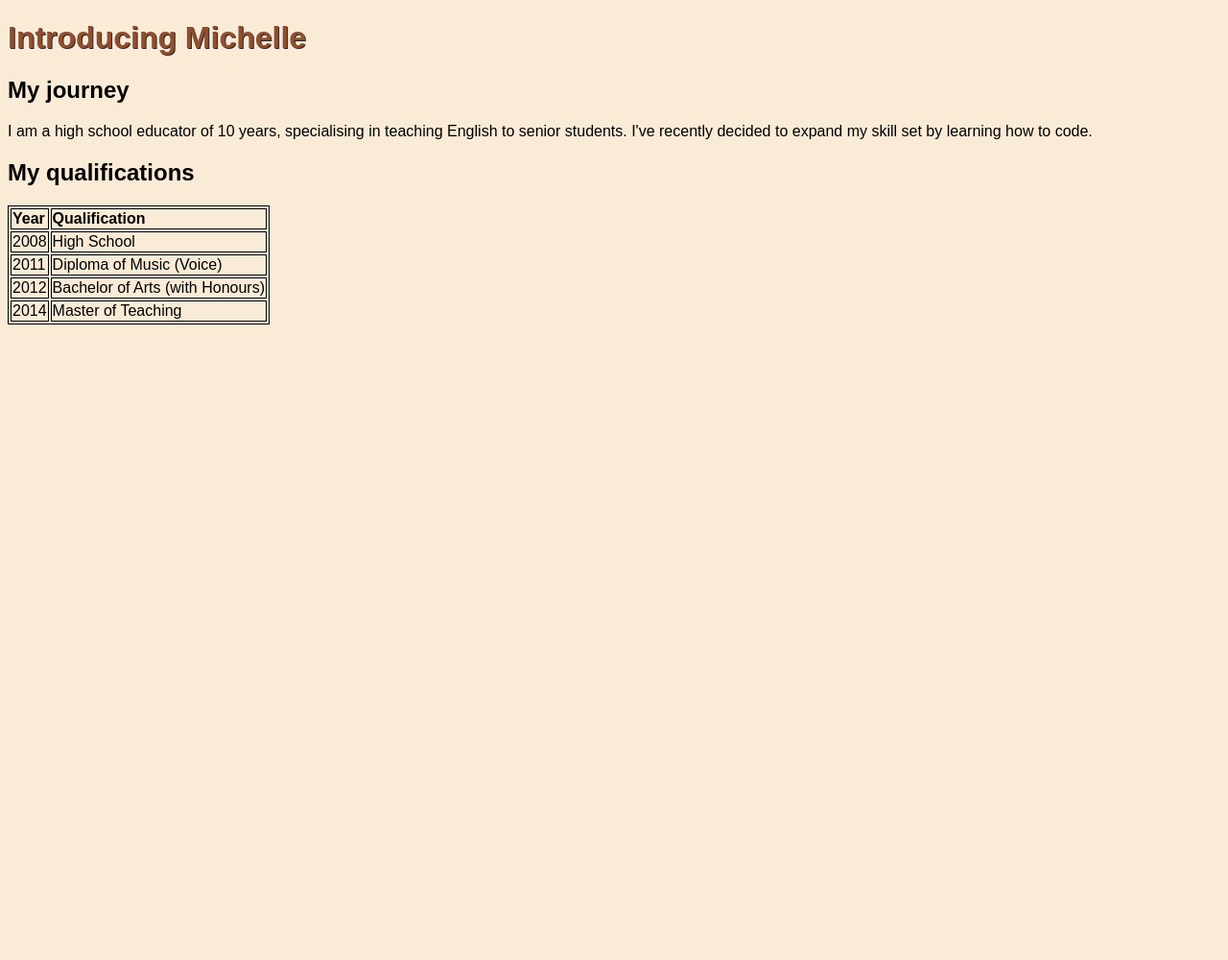
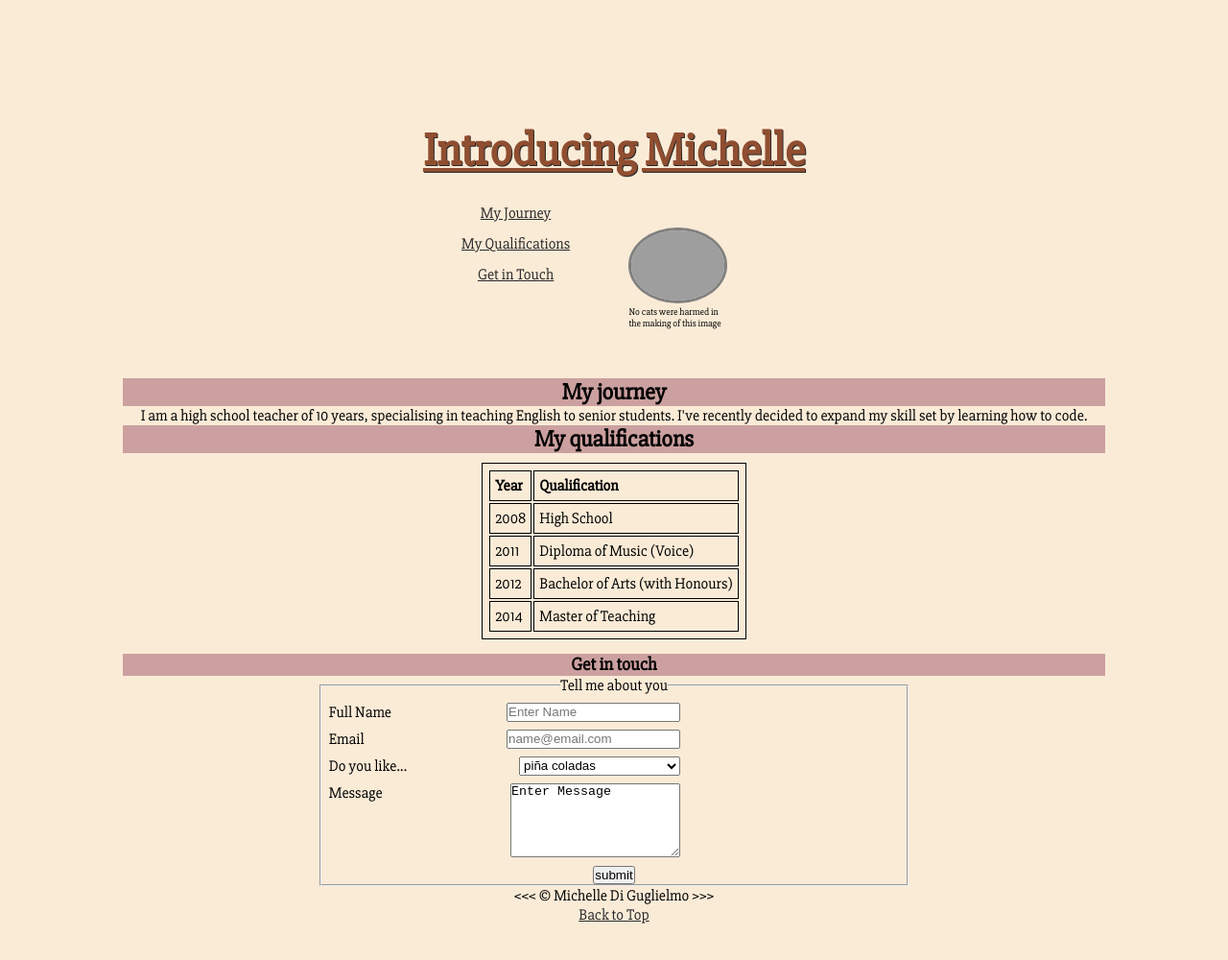
Before and after one commit to mfdigug/who-miss-michelle, a plain HTML site: page index.html in a window 1280 px wide. Shown: the whole page at 96% size. Before the commit the page ends 800 px from the top, so only its background shows below. Drawn offline with Linux system fonts and the light colour scheme; grey boxes are pictures that could not be loaded.

Commit message:
added contact form, css styling display

```diff
--- a/index.html
+++ b/index.html
@@ -8,16 +8,28 @@
     </head>
     <body>
         <header>
+            <h1>Introducing Michelle</h1>
 
-            <h1>Introducing Michelle</h1>
-            <!-- add img - float right -->
-             <!-- add nav -->
+            <div class="box">
+                <figure>
+                    <img id="cat" src="img/Me with my cat.jpg" alt="me with my cat">
+                    <figcaption>No cats were harmed in the making of this image</figcaption>
+                </figure>
+                <nav>
+                    <ul>
+                        <li><a href="#journey">My Journey</a></li>
+                        <li> <a href="#qualifications">My Qualifications</a></li>
+                        <li> <a href="#contact">Get in Touch</a></li>
+                    </ul>
+                </nav>
+            </div>
         </header>
         <main>
-            <h2>My journey</h2>
-            <p>I am a high school educator of 10 years, specialising in teaching English to senior students. I've recently decided to expand my skill set by learning how to code.</p>
+            <h2 id="Journey">My journey</h2>
 
-            <h2>My qualifications</h2>
+                <p>I am a high school teacher of 10 years, specialising in teaching English to senior students. I've recently decided to expand my skill set by learning how to code.</p>
+
+            <h2 id="qualifications">My qualifications</h2>
 
                 <table>
                 <tr>
@@ -41,10 +53,41 @@
                         <td>Master of Teaching</td>
                     </tr>
                 </table>
+
+            <h3 id="contact">Get in touch</h3>
+                <form action="https://httpbin.org/post" method="post">
+                    <fieldset>
+                        <legend>Tell me about you</legend>
+                            <p>
+                                <label for="fullName">Full Name</label>
+                                <input type="text" id="fullName" name="fullName" placeholder="Enter Name" required>
+                            </p>
+
+                            <p>
+                                <label for="email">Email</label>
+                                <input type="email" name="email" id="email" placeholder="name@email.com">
+                            </p>
+
+                            <p>
+                                <label for="hobbies">Do you like...</label>
+                                <select name="hobbies" id="hobbies">
+                                <option value="Pina Coladas">piña coladas</option>
+                                <option value="Rain">getting caught in the rain</option>
+                                </select>
+                            </p>
+
+                            <p>
+                                <label for="message">Message</label>
+                                <textarea name="message" id="message" cols="20" rows="5">Enter Message</textarea>
+                            </p>
+
+                            <button type="submit">submit</button>
+                    </fieldset>
+                </form>
         </main>
         <footer>
-            <!-- contact info -->
-             <!-- form -->
+            <p>&lt;&lt;&lt; &copy; Michelle Di Guglielmo &gt;&gt;&gt;</p>
+            <p><a href="#">Back to Top</a></p>
         </footer>
 
         <script src="script.js"></script>
--- a/style.css
+++ b/style.css
@@ -1,15 +1,114 @@
+@import url('https://fonts.googleapis.com/css2?family=Slabo+27px&display=swap');
+
+*{
+    margin: 0;
+    padding: 0;
+    box-sizing: border-box;
+}
+
 body {
     background: antiquewhite;
-    font-family: Arial, Helvetica, sans-serif;
+    font-family: "Slabo 27px", sans-serif;
+    padding: 10%;
 }
 
 h1 {
     color: rgb(144, 78, 48);
     text-shadow: 1px 1px #2a2a2a;
+    width: 100%;
+    text-align: center;
+    font-size: 3rem;
+    text-decoration: underline;
 }
 
+div.box {
+    display: flex;
+    flex-direction: row-reverse;
+    flex-wrap: wrap;
+    justify-content: center;
+
+}
+
+nav {
+    display: inline;
+}
+
+ul {
+    margin: 20px 10px;
+    font-size: 16px;
+    list-style-type: none;
+    line-height: 2;
+    text-align: center;
+}
+
+figure {
+    width: 20%;
+    font-size: 10px;
+    padding: 5%;
+}
+
+
+img#cat {
+   width: 100%;
+   border: 3px solid gray;
+   border-radius: 50%;
+}
+
+table {
+    display: inline-block;
+}
+
+main {
+    clear: both;
+    text-align: center;
+    margin: 0, auto;
+}
+
+h2, h3 {
+    margin: 10px, auto;
+    background-color: #cca0a0;
+}
+
+footer {
+    text-align: center;
+    margin: 10px, auto;
+  }
+
+table {
+    margin-top: 10px;
+    margin-bottom: 10px;
+}
 
 table, th, td {
     border:1px solid black;
     text-align: justify;
+    padding: 5px;
   }
+
+  a {
+    color: #2a2a2a;
+  }
+
+  a:visited {
+    color: rgb(80, 19, 19);
+  }
+
+  a:hover {
+    background-color: #cda7a7;
+  }
+
+legend {
+    text-align: center;
+}
+
+  form p {
+        display: flex;
+        justify-content: space-between;
+        width: 60%;
+        margin: 0.5rem;
+  }
+
+  fieldset {
+    display: inline-block;
+    width: 60%;
+  }
```
Also changed, not shown: 1 other file. Lines whose indentation alone changed are shown as unchanged.
